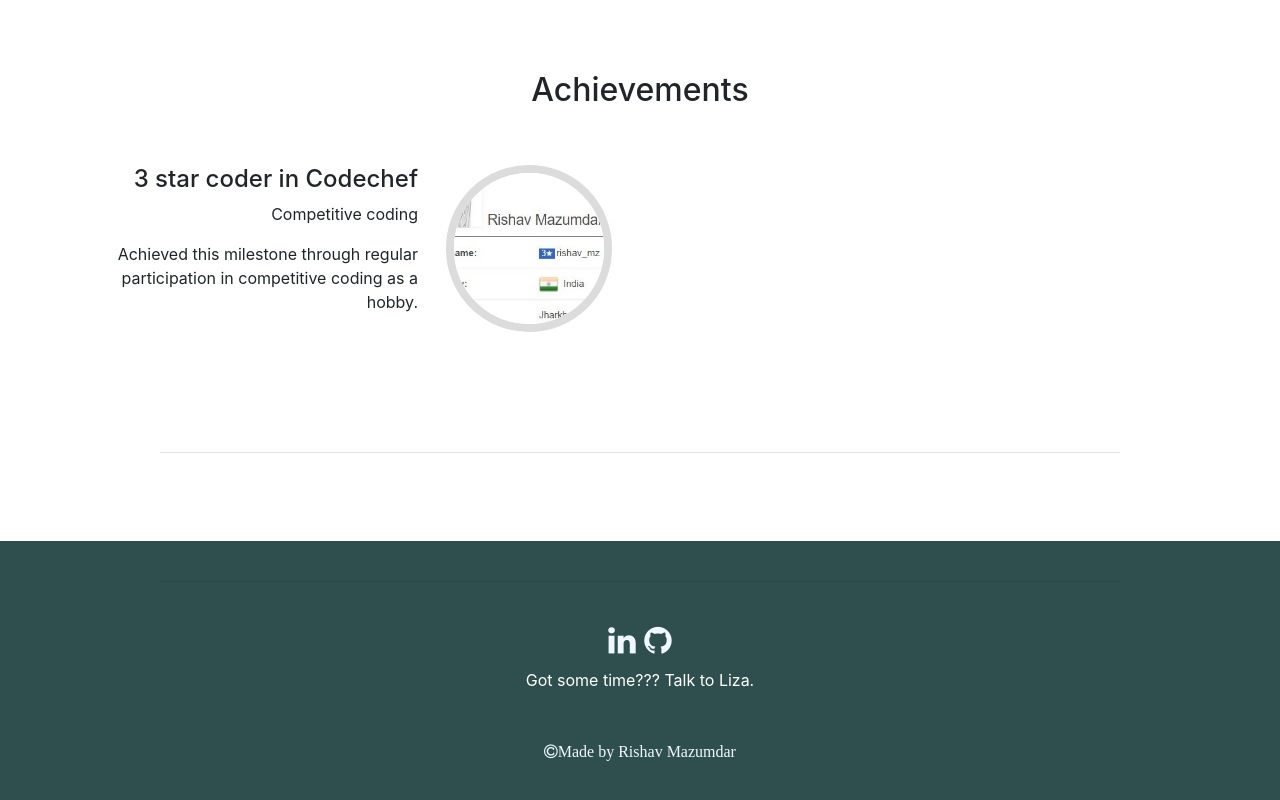
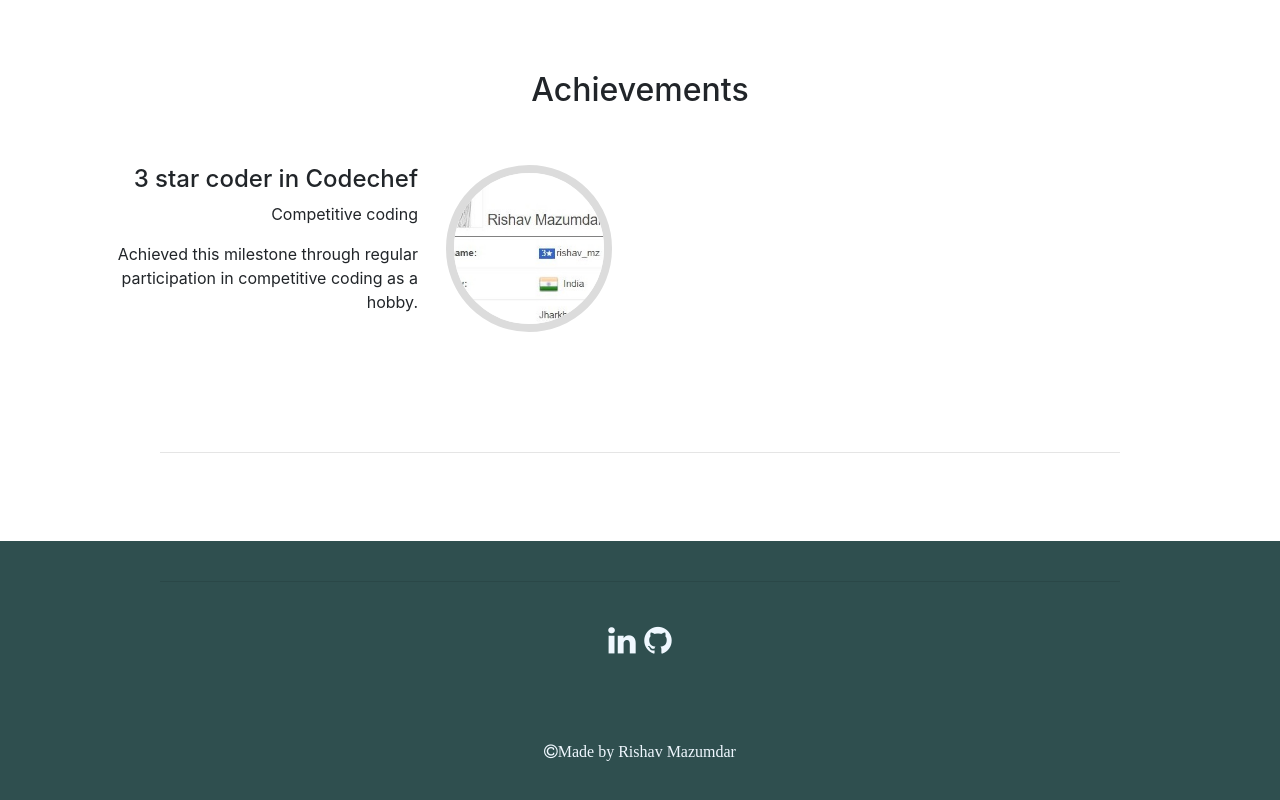
Before and after one commit to RishavMz/Algorithms, a plain HTML site: page index.html in a window 1280 px wide. Shown: the part 3015-3815 px from the top of the page. Drawn offline with nearby package versions, Linux system fonts and the light colour scheme.

Commit message:
Remove buggy code

```diff
--- a/index.html
+++ b/index.html
@@ -167,7 +167,6 @@
 					<center><br>
 						<h2><a href="https://in.linkedin.com/in/rishav-mazumdar-38b869192?trk=people-guest_people_search-card&challengeId=AQHpKOhR36QA1wAAAXNCe_0kJ-nZixyGr9evn7GHtVdAEm7hSG-5zocsfmAxikt79KeCNmHORA5sVuiM3o3Wl48dD19lnMljyQ&submissionId=dc101358-38f9-2016-410a-4a8290f95427" class="icon fa-linkedin"></a>
 						<a href="https://github.com/RishavMz" class="icon fa-github"></a></h2>
-						<a href="assets/js/liza.html" id="liza">Got some time??? Talk to Liza.</a>
 						<br><br><br><div class="icon fa-copyright">Made by Rishav Mazumdar</div><br><br>
 					</center>
 				</div>
```
